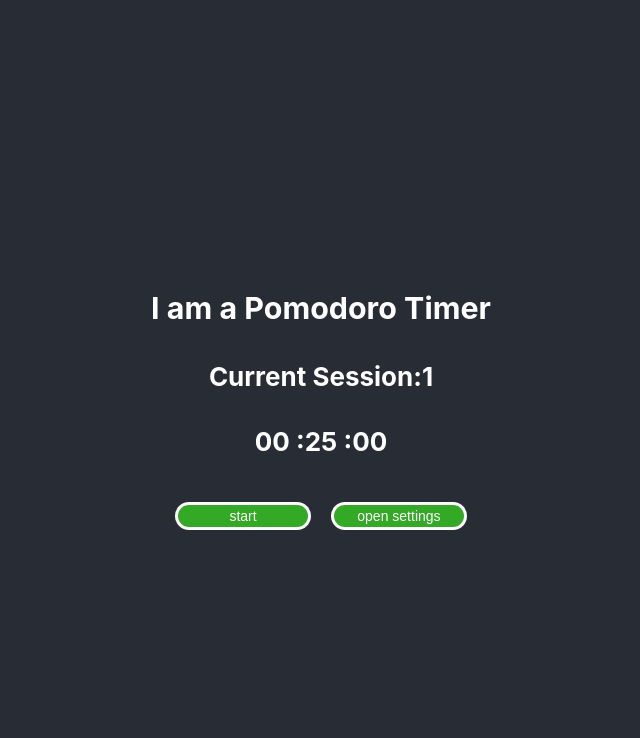
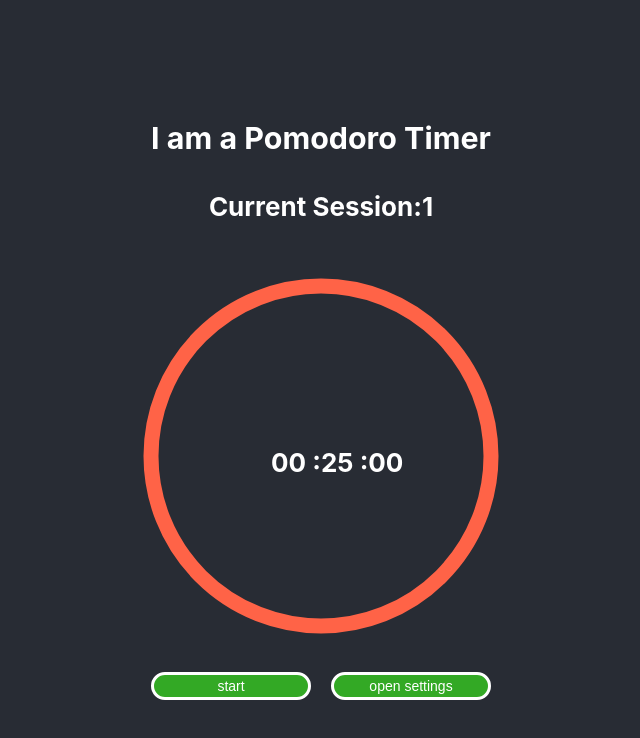
Before and after one commit to qho-queenie/pomodoro, a React (Create React App) app: page / in a window 1280 px wide. Shown: the top 738 px of the page, without its empty margins (319-959 px from the left). Built offline with nearby package versions, Linux system fonts and the light colour scheme; the HTML template or start-up script is replaced by a standard one.

Commit message:
progress bar

```diff
--- /dev/null
+++ b/src/components/CircularProgressBar.jsx
@@ -0,0 +1,34 @@
+import React from 'react';
+import './SettingsModal.scss';
+
+export const CircularProgressBar = (dialProps) => {
+  const {
+    radius,
+    stroke,
+    progress,
+  } = dialProps;
+
+  const normalizedRadius = radius - stroke * 2;
+  const circumference = normalizedRadius * 2 * Math.PI;
+  const strokeDashoffset = circumference - (progress / 100) * circumference;
+
+  return (
+    <svg
+      height={radius * 2}
+      width={radius * 2}
+    >
+      <circle
+        stroke="tomato"
+        fill="transparent"
+        strokeWidth={stroke}
+        strokeDasharray={`${circumference} ${circumference}`}
+        style={{ strokeDashoffset }}
+        r={normalizedRadius}
+        cx={radius}
+        cy={radius}
+      />
+    </svg>
+  );
+};
+
+export default CircularProgressBar;
--- /dev/null
+++ b/src/components/CircularProgressBar.scss
@@ -0,0 +1,6 @@
+circle {
+  position: absolute;
+  transition: stroke-dashoffset 0.35s;
+  transform: rotate(-90deg);
+  transform-origin: 50% 50%;
+}
--- a/src/components/ClockFace.jsx
+++ b/src/components/ClockFace.jsx
@@ -1,6 +1,7 @@
 import React, { useState, useEffect, createContext } from 'react';
 import PropTypes from 'prop-types';
 import classnames from 'classnames';
+import { CircularProgressBar } from './CircularProgressBar';
 import './ClockFace.scss';
 
 export const ModalContext = createContext();
@@ -11,6 +12,9 @@ const ClockFace = (props) => {
   const [isActive, setIsActive] = useState(false);
   const [currentSessionIndex, setCurrentSessionIndex] = useState(0);
   const [currentSeconds, setCurrentSeconds] = useState(sessions[0]);
+
+  const [totalSeconds, setTotalSeconds] = useState(currentSeconds);
+  const progress = (currentSeconds / totalSeconds) * 100;
 
   const { children } = props;
 
@@ -46,6 +50,10 @@ const ClockFace = (props) => {
   }, [sessions, currentSessionIndex]);
 
   useEffect(() => {
+    setTotalSeconds(sessions[currentSessionIndex]);
+  }, [currentSessionIndex, sessions, currentSeconds]);
+
+  useEffect(() => {
     setCurrentSessionIndex(0);
     setCurrentSeconds(sessions[0]);
   }, [sessions]);
@@ -67,6 +75,12 @@ const ClockFace = (props) => {
           Current Session:
           {currentSessionIndex + 1}
         </h4>
+        <CircularProgressBar
+          className="sessionProgressBar"
+          radius={200}
+          stroke={15}
+          progress={progress}
+        />
         <h4
           className={classnames('ClockFace__timer', { isActive })}
         >
--- a/src/components/ClockFace.scss
+++ b/src/components/ClockFace.scss
@@ -1,4 +1,14 @@
 .ClockFace {
+  &__info {
+    position: relative;
+  }
+
+  &__timer {
+    position: absolute;
+    left: 150px;
+    bottom: 150px;
+  }
+
   &__start-button {
     &.isActive {
       background-color: #ff6347;
```
